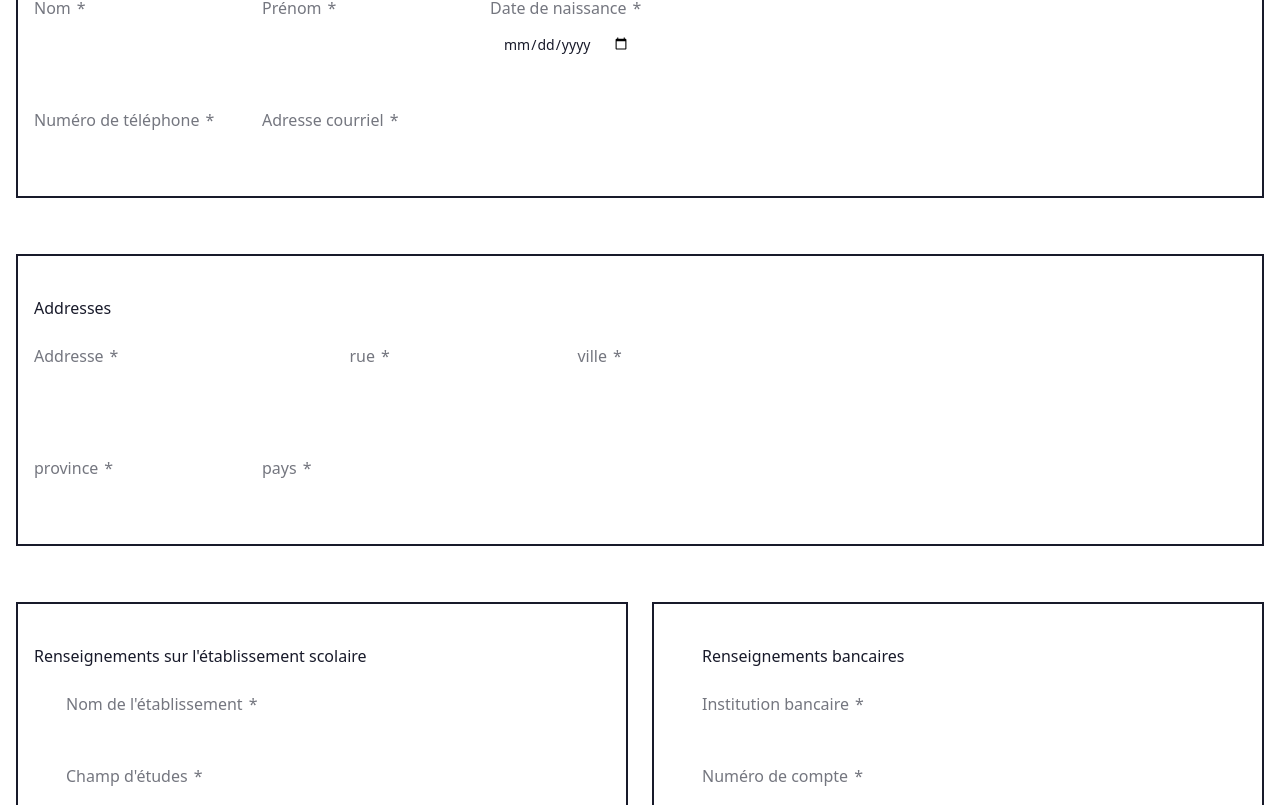
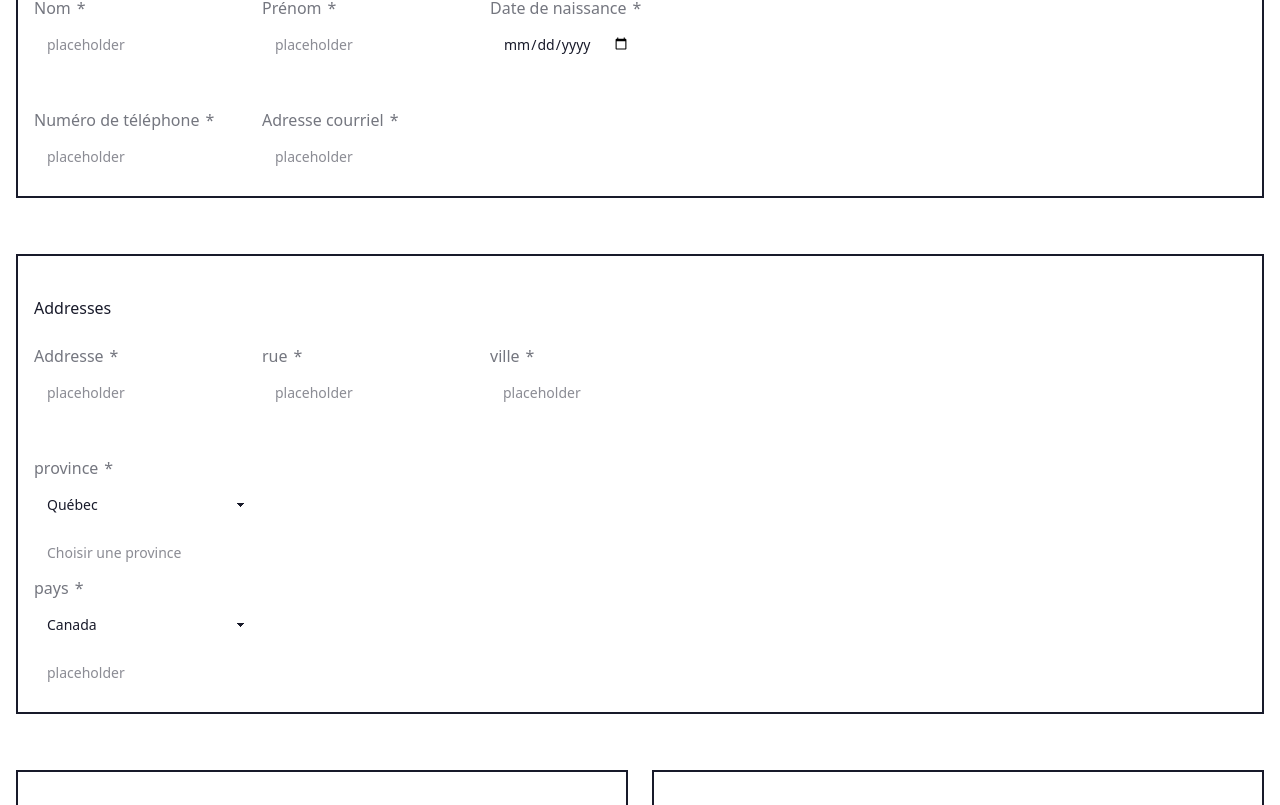
Before and after one commit to Steve05h20/Financia-Tools, a Vue app: page /profile in a window 1280 px wide. Shown: the part 214-1019 px from the top of the page. Built offline with nearby package versions, Linux system fonts and the light colour scheme.

Commit message:
Ajout_v-model/[Anouk]/001

```diff
--- a/src/components/Profil/AdressesInfo.vue
+++ b/src/components/Profil/AdressesInfo.vue
@@ -1,6 +1,19 @@
 <script lang="ts" setup>
 import Input from '../Input.vue'
 import Label from '../Label.vue'
+import { ref } from 'vue'
+import type { IAddress } from '@/models/address.interface'
+import { EAddressType, EProvince, ECountry } from '@/models/address.interface'
+
+const address = ref<Partial<IAddress>>({
+  type: EAddressType.PERSONAL,
+  streetName:'',
+  streetNumber: '',
+  city: '',
+  province: EProvince.QC,
+  country: ECountry.CA
+})
+
 </script>
 
 <template>
@@ -9,29 +22,49 @@ import Label from '../Label.vue'
  <div class="flex flex-col lg:flex-row justify-center lg:justify-start mx-auto">
     <div>
       <Label text="Addresse" htmlFor="addresse" required />
-      <input id="addresse" />
+      <Input v-model="address" type="text" placeholder="placeholder" id="addresse" />
     </div>
 
     <div>
-      <Label text="rue" htmlFor="rue" required />
-      <Input id="rue" />
+      <Label text="rue" htmlFor="streetName" required />
+      <Input v-model="address.streetName" type="text" placeholder="placeholder" id="streetName" />
     </div>
 
     <div>
-      <Label text="ville" htmlFor="ville" required />
-      <Input id="ville" />
+      <Label text="ville" htmlFor="city" required />
+      <Input v-model="address.city" type="text" placeholder="placeholder" id="ville" />
     </div>
   </div>
 
   <div class="flex flex-col lg:flex-row justify-center lg:justify-start mx-auto lg:pt-10">
     <div>
       <Label text="province" htmlFor="province" required />
-      <Input id="province"/>
-    </div>
+      <Input v-model="address.province" type="select" placeholder="Choisir une province" id="province"
+        :options="[
+          { value: EProvince.QC, label: 'Québec' },
+          { value: EProvince.ON, label: 'Ontario' },
+          { value: EProvince.BC, label: 'Colombie-Britannique' },
+          { value: EProvince.AB, label: 'Alberta' },
+          { value: EProvince.MB, label: 'Manitoba' },
+          { value: EProvince.SK, label: 'Saskatchewan, ' },
+          { value: EProvince.NB, label: 'Nouveau-Brunswick' },
+          { value: EProvince.NL, label: 'Terre-Neuve-et-Labrador' },
+          { value: EProvince.NS, label: 'Nouvelle-Écosse' },
+          { value: EProvince.PE, label: 'Île-du-Prince-Édouard' },
+          { value: EProvince.NT, label: 'Territoires du Nord-Ouest' },
+          { value: EProvince.YT, label: 'Yukon' },
+          { value: EProvince.NU, label: 'Nunavut' }
+        ]"
+      />
+    <div>
+  </div>
+      <Label text="pays" htmlFor="pays" required />
+      <Input type="select" placeholder="placeholder" id="pays"
+      :options="[
+          { value: ECountry.CA, label: 'Canada' }
+        ]"
+      />
 
-    <div>
-      <Label text="pays" htmlFor="pays" required />
-      <Input id="pays" />
     </div>
   </div>
 
--- a/src/components/Profil/BancairesInfo.vue
+++ b/src/components/Profil/BancairesInfo.vue
@@ -1,20 +1,29 @@
 <script lang="ts" setup>
 import Input from '../Input.vue';
 import Label from '../Label.vue';
+import { ref } from 'vue';
+import type { IBankingDetails } from '@/models/bankingDetails.interface'
+
+const bankingDetails= ref<Partial<IBankingDetails>>({
+  institutionName: '',
+  accountinfo: ''
+})
+
 </script>
+
 
 <template>
   <div class="flex flex-col justify-center mx-auto max-w-lg">
     <h2 class="my-6">Renseignements bancaires</h2>
 
     <div>
-      <Label text="Institution bancaire" htmlFor="bankingInst" required />
-      <Input id="bankingInst" />
+      <Label text="Institution bancaire" htmlFor="institutionName" required />
+      <Input v-model="bankingDetails.institutionName" placeholder="placeholder" id="institutionName" />
     </div>
 
     <div>
-      <Label text="Numéro de compte" htmlFor="accountNb" required />
-      <Input id="accountNb" />
+      <Label text="Numéro de compte" htmlFor="accountinfo" required />
+      <Input v-model="bankingDetails.accountinfo" placeholder="placeholder" id="accountinfo" />
     </div>
   </div>
 
--- a/src/components/Profil/PersonnelInfo.vue
+++ b/src/components/Profil/PersonnelInfo.vue
@@ -1,6 +1,16 @@
 <script lang="ts" setup>
 import Input from '../Input.vue'
 import Label from '../Label.vue'
+import { ref } from 'vue'
+import type { IUser} from '@/models/user.interface'
+
+const user = ref<Partial<IUser>>({
+  lastName: '',
+  firstName: '',
+  birthDate: new Date(),
+  phone: '',
+  email: ''
+})
 </script>
 
 <template>
@@ -9,31 +19,31 @@ import Label from '../Label.vue'
 
     <div class="flex flex-col lg:flex-row justify-center lg:justify-start mx-auto">
       <div>
-        <Label text="Nom" htmlFor="name" required />
-        <Input id="name" />
+        <Label text="Nom" htmlFor="lastName" required />
+        <Input v-model="user.lastName" placeholder="placeholder" id="lastName" />
       </div>
 
       <div>
         <Label text="Prénom" htmlFor="firstName" required />
-        <Input id="firstName" />
+        <Input v-model="user.firstName" placeholder="placeholder" id="firstName" />
       </div>
 
       <div>
-        <Label text="Date de naissance" htmlFor="dob" required />
-        <Input type="date" id="dob" />
+        <Label text="Date de naissance" htmlFor="birthDate" required />
+        <Input v-model="user.birthDate" placeholder="placeholder" type="date" id="birthDate" />
       </div>
 
     </div>
 
     <div class="flex flex-col lg:flex-row justify-center lg:justify-start lg:pt-10 mx-auto w-full">
       <div>
-        <Label text="Numéro de téléphone" htmlFor="tel" required />
-        <Input type="tel"/>
+        <Label text="Numéro de téléphone" htmlFor="phone" required />
+        <Input v-model="user.phone" placeholder="placeholder" type="tel" id="phone"/>
       </div>
 
       <div>
         <Label text="Adresse courriel" htmlFor="email" required />
-        <Input type="email" id="email" />
+        <Input v-model="user.email" placeholder="placeholder" type="email" id="email" />
       </div>
 
     </div>
--- a/src/components/Profil/ScolaireInfo.vue
+++ b/src/components/Profil/ScolaireInfo.vue
@@ -1,6 +1,16 @@
 <script lang="ts" setup>
 import Input from '../Input.vue'
 import Label from '../Label.vue'
+import { ref } from 'vue'
+import type { ISchoolDetails } from '@/models/schoolDetails.interface'
+
+const schoolDetails = ref<Partial<ISchoolDetails>>({
+  schoolName: '',
+  fieldOfStudy: '',
+  startDate: new Date(),
+  projectedEndDate: new Date(),
+})
+
 </script>
 
 <template>
@@ -9,12 +19,12 @@ import Label from '../Label.vue'
   <div class="flex flex-col justify-center mx-auto max-w-lg">
     <div>
       <Label text="Nom de l'établissement" htmlFor="schoolName" required />
-      <Input id="schoolName" />
+      <Input v-model="schoolDetails.schoolName"  placeholder="placeholder" id="schoolName" />
     </div>
 
     <div>
-      <Label text="Champ d'études" htmlFor="schoolName" required />
-      <Input id="schoolName" type="select" :options="[
+      <Label text="Champ d'études" htmlFor="fieldOfStudy" required />
+      <Input v-model="schoolDetails.fieldOfStudy"  placeholder="placeholder" id="fieldOfStudy" type="select" :options="[
         {value: 'default', label: 'Choisir un champ d\'études'},
         {value: 'informatique', label: 'Informatique'},
         {value: 'ingenerie', label: 'Ingénierie'},
@@ -29,13 +39,13 @@ import Label from '../Label.vue'
     </div>
 
     <div>
-      <Label text="Date de début" htmlFor="schoolStartDate" required />
-      <Input id="schoolStartDate" type="date" />
+      <Label text="Date de début" htmlFor="startDate" required />
+      <Input v-model="schoolDetails.startDate" placeholder="placeholder" id="startDate" type="date" />
     </div>
 
     <div>
-      <Label text="Date de fin" htmlFor="schoolEndDate" required />
-      <Input id="schoolEndDate" type="date"/>
+      <Label text="Date de fin" htmlFor="projectedEndDate" required />
+      <Input  v-model="schoolDetails.projectedEndDate" placeholder="placeholder" id="projectedEndDate" type="date"/>
     </div>
   </div>
 
```
